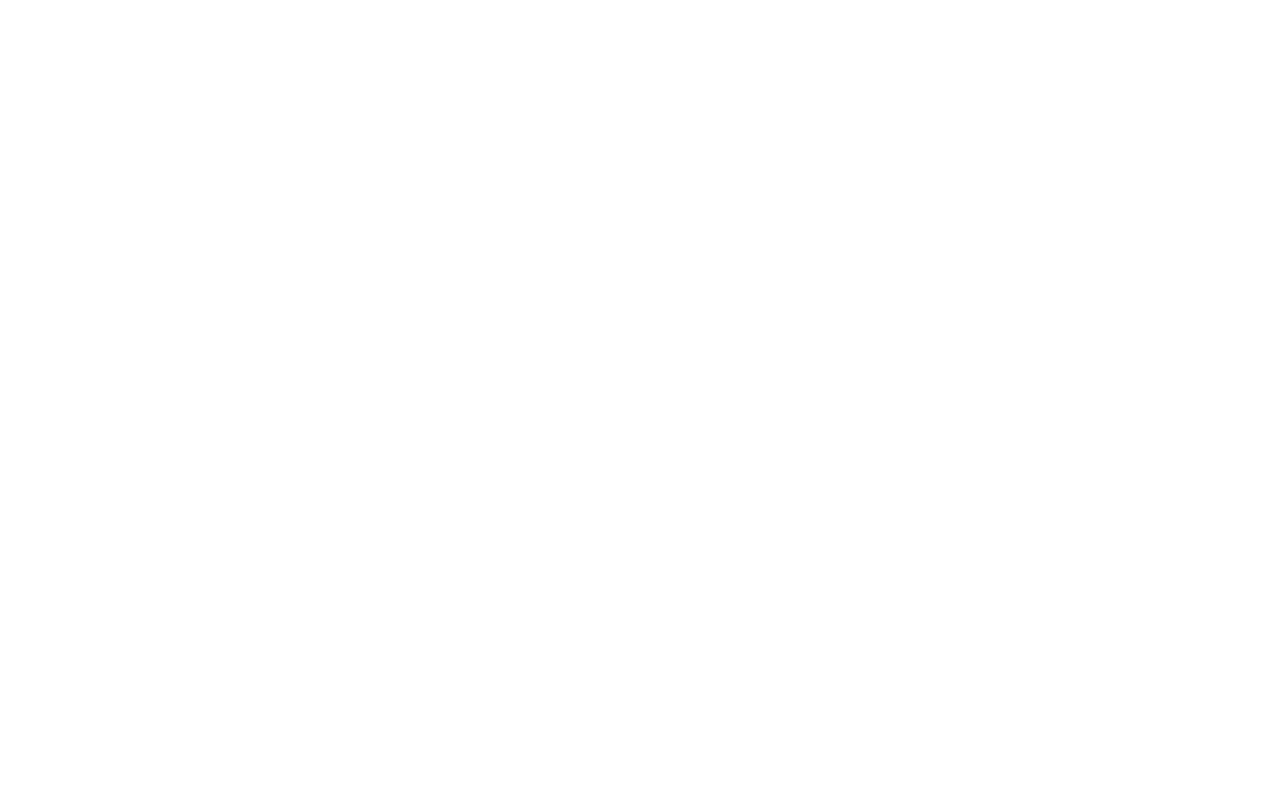
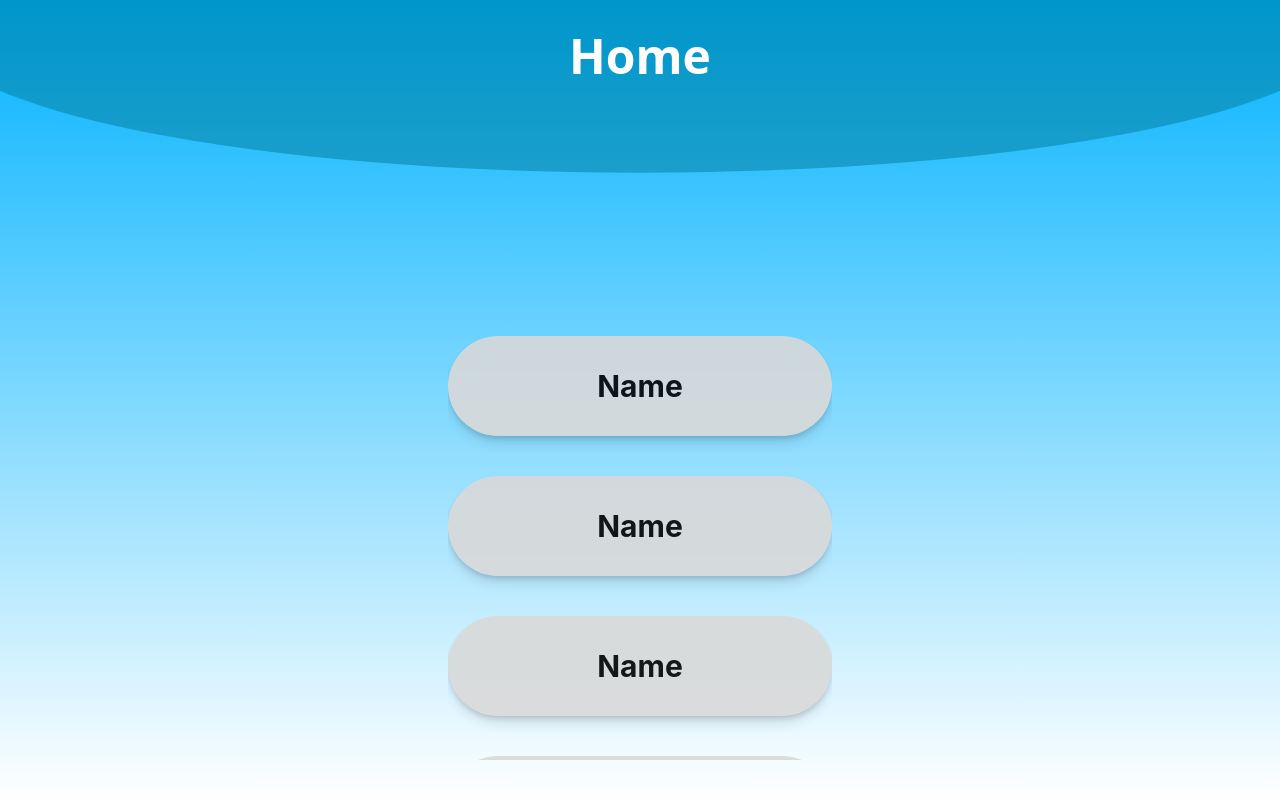
Before and after one commit to krunalpatel0719/Therabot, a React (Create React App) app in the folder therabot/: page /select-client in a window 1280 px wide. Before the commit this address had no page. Built offline with nearby package versions, Linux system fonts and the light colour scheme.

Commit message:
routing and added some clinician pages

```diff
--- a/therabot/src/App.js
+++ b/therabot/src/App.js
@@ -1,6 +1,6 @@
 import React from 'react';
 import { BrowserRouter as Router, Route, Routes } from 'react-router-dom';
-import Home from './pages/Home';
+import ClientHome from './pages/ClientHome';
 import ContactTherapist from './pages/ContactTherapist';
 import Notifications from './pages/Notifications';
 import Notes from './pages/Notes';
@@ -9,6 +9,9 @@
 import LoginAs from './pages/LoginAs';
 import ClientLogin from './pages/ClientLogin';
 import ClinicianLogin from './pages/ClinicianLogin';
+import ClinicianHome from './pages/ClinicianHome';
+import SelectClient from './pages/SelectClient';
+import ClientExapmle from './pages/ClientExample';
 // For icons, we can use a library like react-icons. Here, I'll use placeholders.
 
 const App = () => {
@@ -18,8 +21,9 @@
         {/* for now, the client home page is the base route,
          but need to change to allow separate clinician home
          and make LoginAs the base*/}
-          <Route path="/" element={<Home />} />
+          <Route path="/" element={<LoginAs />} />
 
+        <Route path="/client-home" element={<ClientHome/>} />
         <Route path="/contact-therapist"  element={<ContactTherapist/>} />
         <Route path="/notifications"  element={<Notifications/>} />
         <Route path="/settings"  element={<Settings/>} />
@@ -29,7 +33,9 @@
         <Route path="/login-as"  element={<LoginAs />} />
         <Route path="/login-client"  element={<ClientLogin />} />
         <Route path="/login-clinician"  element={<ClinicianLogin />} />
-
+        <Route path="/clinician-home"  element={<ClinicianHome />} />
+        <Route path="/select-client"  element={<SelectClient />} />
+        <Route path="/client-example"  element={<ClientExapmle />} />
         {/* </div> */}
 
       </Routes>
--- /dev/null
+++ b/therabot/src/pages/ClientHome.js
@@ -0,0 +1,50 @@
+import React from 'react';
+import { Link } from 'react-router-dom';
+
+import { BiSolidDog } from "react-icons/bi";
+import {Cog8ToothIcon}  from '@heroicons/react/24/solid'
+import {ClipboardDocumentListIcon} from '@heroicons/react/24/solid'
+import {BellAlertIcon} from '@heroicons/react/24/solid'
+
+import Eclipse from '../components/Eclipse'
+import ButtonWithLabel from '../components/ButtonWithLabel'
+
+function ClientHome() {
+  return (
+    <div className="bg-gradient-to-b from-BACKGROUND_BLUE to-white">
+      <div className="overflow-x-hidden relative flex justify-center items-center h-screen w-screen">
+
+        <Eclipse className = "bg-ECLIPSE_BLUE opacity-50"/>
+        <div className="flex flex-col h-screen justify-between items-center  z-10 relative">
+          <div className="text-5xl font-bold text-white z-20 pt-4 md:pt-8 relative">Home</div>
+
+          {/* 2x2 Grid of Buttons */}
+          <div className="grid grid-cols-2 gap-32 mt-4 pr-16 pl-16 pt-16">
+            <Link to="/notes">
+             <ButtonWithLabel icon=<ClipboardDocumentListIcon className="w-36 h-36"/> label="Notes" />
+            </Link>
+            <Link to="/exercises">
+              <ButtonWithLabel icon=<BiSolidDog className="w-36 h-36"/> label="Exercises" />
+            </Link>
+            <Link to="/settings">
+             <ButtonWithLabel icon=<Cog8ToothIcon className="w-36 h-36"/>label="Settings" />
+            </Link>
+            <Link to="/notifications">
+             <ButtonWithLabel icon=<BellAlertIcon className="w-36 h-36"/> label="Notifications" />
+           </Link>
+
+          </div>
+
+          {/* Contact Therapist Button */}
+          <Link to="/contact-therapist" className="w-full drop-shadow-md shadow-lg bg-BUTTON_GREY opacity-90 py-4 md:py-6 lg:py-8 mt-8 mb-12  text-3xl text-black font-inter  font-bold rounded-full">
+            <button className="w-full">
+              Contact Therapist
+            </button>
+          </Link>
+        </div>
+      </div>
+    </div>
+  );
+}
+
+export default ClientHome;
--- a/therabot/src/pages/ClientLogin.js
+++ b/therabot/src/pages/ClientLogin.js
@@ -19,7 +19,7 @@
             <input type="text" class="w-full px-4 py-4 border border-black rounded-lg focus:outline-none focus:border-blue-500" placeholder="Enter Username: " />
             <input type="text" class="w-full px-4 py-4 border border-black rounded-lg focus:outline-none focus:border-blue-500" placeholder="Enter Password: " />
             </div>
-            <Link to="/" className="w-full drop-shadow-md shadow-lg bg-BUTTON_GREY opacity-90 py-4 md:py-6 lg:py-8 mt-8 mb-12 mx-24  text-3xl text-black font-inter  font-bold rounded-full">
+            <Link to="/client-home" className="w-full drop-shadow-md shadow-lg bg-BUTTON_GREY opacity-90 py-4 md:py-6 lg:py-8 mt-8 mb-12 mx-24  text-3xl text-black font-inter  font-bold rounded-full">
               <button className="w-full">
                 Login
               </button>
--- /dev/null
+++ b/therabot/src/pages/ClinicianHome.js
@@ -0,0 +1,42 @@
+import React from 'react';
+import { Link } from 'react-router-dom';
+
+import {Cog8ToothIcon}  from '@heroicons/react/24/solid'
+import {BellAlertIcon} from '@heroicons/react/24/solid'
+
+import Eclipse from '../components/Eclipse'
+import ButtonWithLabel from '../components/ButtonWithLabel'
+
+function ClientHome() {
+  return (
+    <div className="bg-gradient-to-b from-BACKGROUND_BLUE to-white">
+      <div className="overflow-x-hidden relative flex justify-center items-center h-screen w-screen">
+
+        <Eclipse className = "bg-ECLIPSE_BLUE opacity-50"/>
+        <div className="flex flex-col h-screen justify-between items-center  z-10 relative">
+          <div className="text-5xl font-bold text-white z-20 pt-4 md:pt-8 relative">Home</div>
+
+            <Link to="/select-client" className="w-full drop-shadow-md shadow-lg bg-BUTTON_GREY opacity-90 py-6 md:py-6 lg:py-8 mt-80  text-3xl text-black font-inter  font-bold rounded-full">
+                <button className="w-full">
+                Select Client
+                </button>
+            </Link>
+            {/* 2x2 Grid of Buttons */}
+            <div className="grid grid-cols-2 gap-24 mb-24 pr-16 pl-16 pt-16 my-50">
+
+                <Link to="/settings">
+                <ButtonWithLabel icon=<Cog8ToothIcon className="w-36 h-36"/>label="Settings" />
+                </Link>
+                <Link to="/notifications">
+                <ButtonWithLabel icon=<BellAlertIcon className="w-36 h-36"/> label="Notifications" />
+            </Link>
+
+            </div>
+
+        </div>
+      </div>
+    </div>
+  );
+}
+
+export default ClientHome;
--- a/therabot/src/pages/ClinicianLogin.js
+++ b/therabot/src/pages/ClinicianLogin.js
@@ -19,7 +19,7 @@
             <input type="text" class="w-full px-4 py-4 border border-black rounded-lg focus:outline-none focus:border-blue-500" placeholder="Enter Username: " />
             <input type="text" class="w-full px-4 py-4 border border-black rounded-lg focus:outline-none focus:border-blue-500" placeholder="Enter Password: " />
             </div>
-            <Link to="/" className="w-full drop-shadow-md shadow-lg bg-BUTTON_GREY opacity-90 py-4 md:py-6 lg:py-8 mt-8 mb-12 mx-24  text-3xl text-black font-inter  font-bold rounded-full">
+            <Link to="/clinician-home" className="w-full drop-shadow-md shadow-lg bg-BUTTON_GREY opacity-90 py-4 md:py-6 lg:py-8 mt-8 mb-12 mx-24  text-3xl text-black font-inter  font-bold rounded-full">
               <button className="w-full">
                 Login
               </button>
--- /dev/null
+++ b/therabot/src/pages/SelectClient.js
@@ -0,0 +1,68 @@
+import React from 'react';
+import { Link } from 'react-router-dom';
+
+import Eclipse from '../components/Eclipse'
+
+function ClientHome() {
+  return (
+    <div className="bg-gradient-to-b from-BACKGROUND_BLUE to-white">
+      <div className="overflow-x-hidden relative flex justify-center items-center h-screen w-screen">
+
+        <Eclipse className = "bg-ECLIPSE_BLUE opacity-50"/>
+        <div className="flex flex-col h-screen justify-between items-center  z-10 relative">
+          <div className="text-5xl font-bold text-white z-20 pt-4 md:pt-8 relative">Home</div>
+
+
+            {/* 2x2 Grid of Buttons */}
+            <div className="h-full w-96 mt-64 overflow-y-auto flex flex-col space-y-10 mb-10">
+                <Link to="/client-example" className="w-full drop-shadow-md shadow-lg bg-BUTTON_GREY opacity-90 py-6 md:py-6 lg:py-8 text-3xl text-black font-inter font-bold rounded-full">
+                    <button className="w-full">
+                    Name
+                    </button>
+                </Link>
+                <Link to="/client-example" className="w-full drop-shadow-md shadow-lg bg-BUTTON_GREY opacity-90 py-6 md:py-6 lg:py-8 text-3xl text-black font-inter font-bold rounded-full">
+                    <button className="w-full">
+                    Name
+                    </button>
+                </Link>
+                <Link to="/client-example" className="w-full drop-shadow-md shadow-lg bg-BUTTON_GREY opacity-90 py-6 md:py-6 lg:py-8 text-3xl text-black font-inter font-bold rounded-full">
+                    <button className="w-full">
+                    Name
+                    </button>
+                </Link>
+                <Link to="/client-example" className="w-full drop-shadow-md shadow-lg bg-BUTTON_GREY opacity-90 py-6 md:py-6 lg:py-8 text-3xl text-black font-inter font-bold rounded-full">
+                    <button className="w-full">
+                    Name
+                    </button>
+                </Link>
+                <Link to="/client-example" className="w-full drop-shadow-md shadow-lg bg-BUTTON_GREY opacity-90 py-6 md:py-6 lg:py-8 text-3xl text-black font-inter font-bold rounded-full">
+                    <button className="w-full">
+                    Name
+                    </button>
+                </Link>
+                <Link to="/client-example" className="w-full drop-shadow-md shadow-lg bg-BUTTON_GREY opacity-90 py-6 md:py-6 lg:py-8 text-3xl text-black font-inter font-bold rounded-full">
+                    <button className="w-full">
+                    Name
+                    </button>
+                </Link>
+                <Link to="/client-example" className="w-full drop-shadow-md shadow-lg bg-BUTTON_GREY opacity-90 py-6 md:py-6 lg:py-8 text-3xl text-black font-inter font-bold rounded-full">
+                    <button className="w-full">
+                    Name
+                    </button>
+                </Link>
+                <Link to="/" className="w-full drop-shadow-md shadow-lg bg-BUTTON_GREY opacity-90 py-6 md:py-6 lg:py-8 text-3xl text-black font-inter font-bold rounded-full">
+                    <button className="w-full">
+                    Name
+                    </button>
+                </Link>
+            </div>
+
+
+
+        </div>
+      </div>
+    </div>
+  );
+}
+
+export default ClientHome;
```
Also changed, not shown: therabot/src/pages/ClientExample.js (renamed from therabot/src/pages/Home.js, +11 -10 lines).
